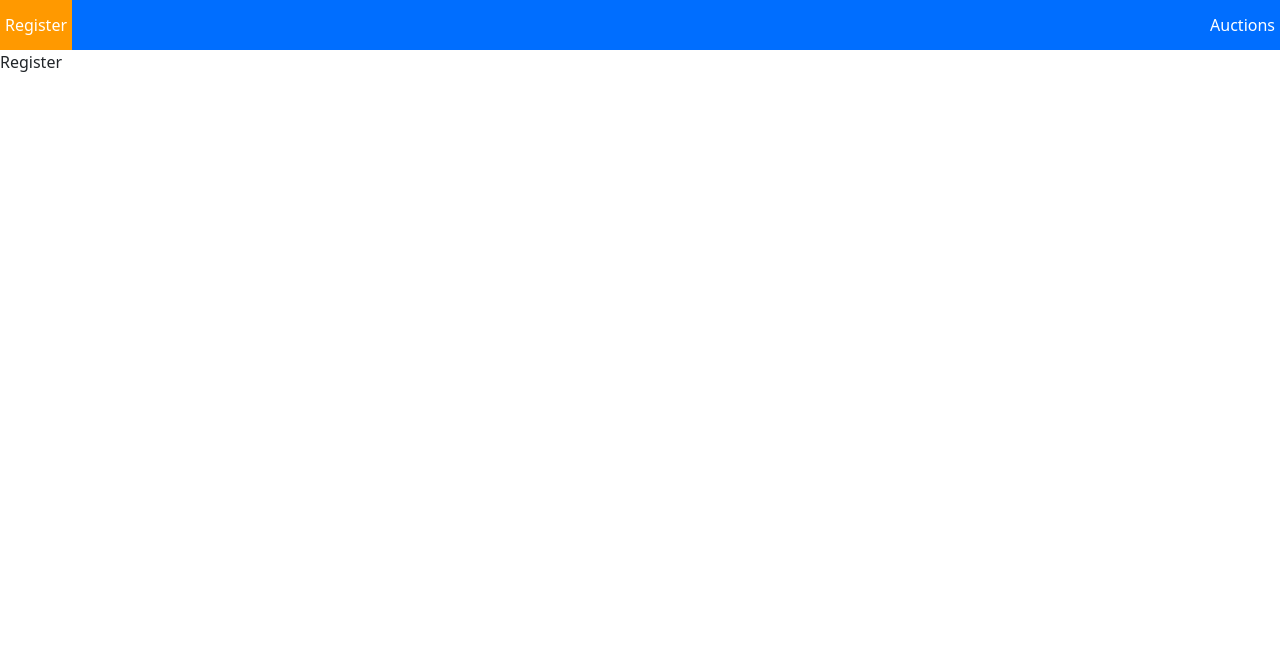
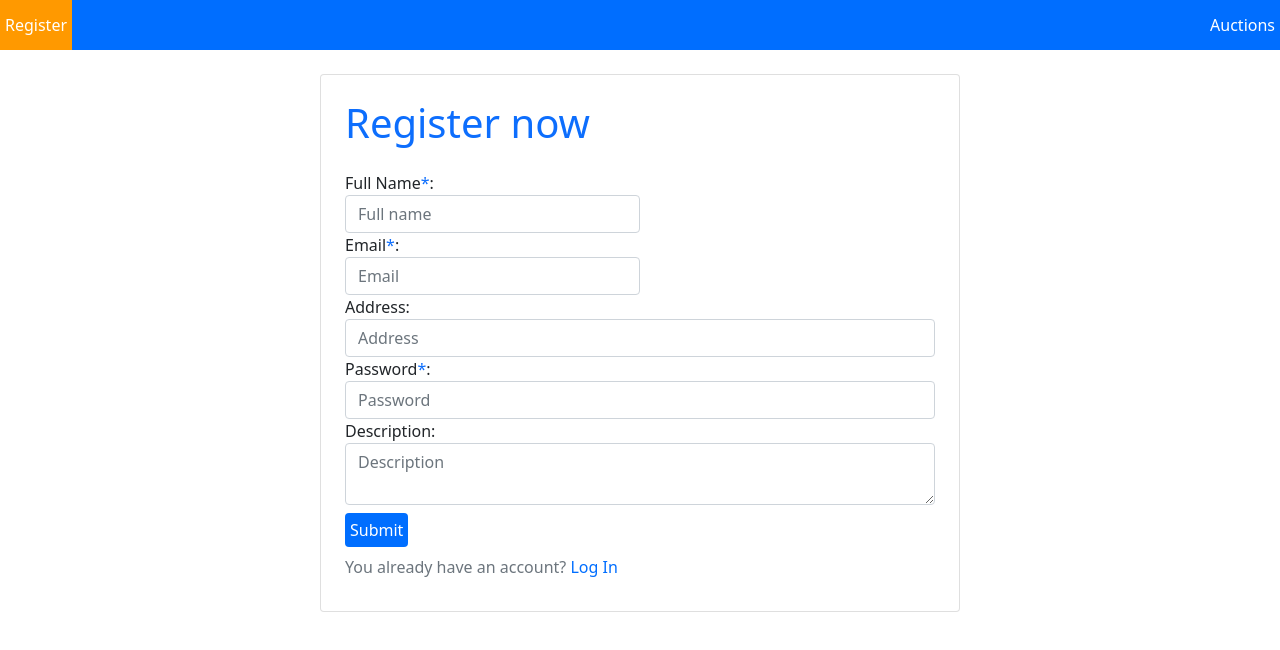
Before and after one commit to RobertDragoi/E-Bid, a React (Create React App) app in the folder client/: page /register in a window 1280 px wide. Shown: the top 650 px of the page. Built offline with nearby package versions, Linux system fonts and the light colour scheme.

Commit message:
Add register page

```diff
--- a/client/src/components/Register/Register.js
+++ b/client/src/components/Register/Register.js
@@ -1,7 +1,123 @@
-import React from "react";
+import React, { useState } from "react";
+import { Link } from "react-router-dom";
+import "./Register.scss";
+const Register = () => {
+  const [user, setUser] = useState({
+    type: "",
+    name: "",
+    email: "",
+    password: "",
+    address: "",
+    description: "",
+    birthDate: "",
+    school: "",
+    activity: "",
+    creationDate: "",
+  });
 
-const Register = () => {
-  return <div>Register</div>;
+  const { name, email, address, password, description } = user;
+
+  const onChange = (e) => {
+    setUser({ ...user, [e.target.name]: e.target.value });
+  };
+  const onSubmit = (e) => {
+    e.preventDefault();
+  };
+  return (
+    <div className="w-50 mx-auto my-4 p-4 card container">
+      <h1 class="mb-4 text-primary">Register now</h1>
+      <form onSubmit={onSubmit}>
+        <div className="form-row">
+          <div className="form-group col-md-6">
+            <label className="control-label" htmlFor="name">
+              Full Name<span class="text-primary">*</span>:
+            </label>
+            <input
+              onChange={onChange}
+              type="text"
+              className="form-control"
+              name="name"
+              value={name}
+              required
+              placeholder="Full name"
+            />
+          </div>
+          <div className="form-group col-md-6">
+            <label className="control-label" htmlFor="email">
+              Email<span class="text-primary">*</span>:
+            </label>
+            <input
+              onChange={onChange}
+              type="email"
+              className="form-control"
+              name="email"
+              value={email}
+              required
+              placeholder="Email"
+            />
+          </div>
+        </div>
+
+        <div className="form-group">
+          <label className="control-label" htmlFor="Address">
+            Address:
+          </label>
+          <div>
+            <input
+              onChange={onChange}
+              type="text"
+              className="form-control"
+              name="address"
+              value={address}
+              placeholder="Address"
+              autoComplete="street-address"
+            />
+          </div>
+        </div>
+        <div className="form-group">
+          <label className="control-label">
+            Password<span class="text-primary">*</span>:
+          </label>
+          <div>
+            <input
+              onChange={onChange}
+              type="password"
+              className="form-control"
+              name="password"
+              value={password}
+              required
+              placeholder="Password"
+            />
+          </div>
+        </div>
+        <div className="form-group">
+          <label className="control-label" htmlFor="password">
+            Description:
+          </label>
+          <div>
+            <textarea
+              onChange={onChange}
+              type="text"
+              className="form-control"
+              name="description"
+              placeholder="Description"
+              value={description}
+              rows="2"
+            />
+          </div>
+        </div>
+        <div class="pt-2">
+          <input type="submit" className="register-button" value="Submit" />
+        </div>
+        <p class="text-muted my-2">
+          You already have an account?{" "}
+          <Link className="register-link" to="/login">
+            Log In
+          </Link>
+        </p>
+      </form>
+    </div>
+  );
 };
 
 export default Register;
--- /dev/null
+++ b/client/src/components/Register/Register.scss
@@ -0,0 +1,25 @@
+@import "../../utils/variables.scss";
+.register {
+  &-button {
+    border-radius: 4px;
+    border: none;
+    padding: 5px 5px 5px 5px;
+    color: white;
+    background-color: $light-blue;
+    &:hover {
+      background-color: $orange;
+      color: white;
+      font-size: medium;
+    }
+  }
+  &-link {
+    text-decoration: none;
+    color: $light-blue;
+    font-size: medium;
+    &:hover {
+      text-decoration: none;
+      color: $orange;
+      font-size: medium;
+    }
+  }
+}
```
